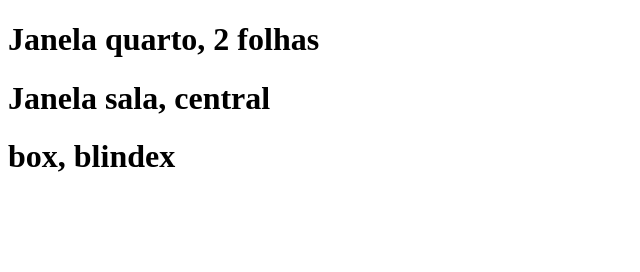
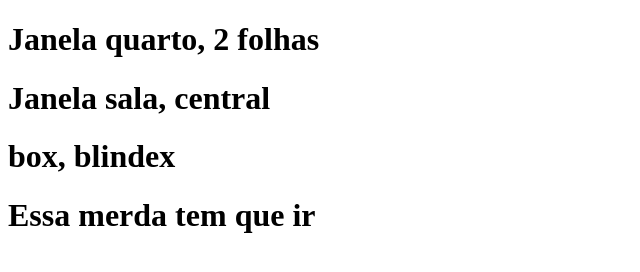
Before and after one commit to 2021Lincoln/SiteAFQATESTE, a plain HTML site: page index.html in a window 1280 px wide. Shown: the whole page, without its empty margins (0-640 px from the left). Drawn offline with Linux system fonts and the light colour scheme.

Commit message:
agora vai

```diff
--- a/index.html
+++ b/index.html
@@ -14,6 +14,9 @@
     <h1>Janela sala, central</h1>
 
     <h1>box, blindex</h1>
+
+
+    <h1>Essa merda tem que ir</h1>
 </body>
 
 </html>
```
